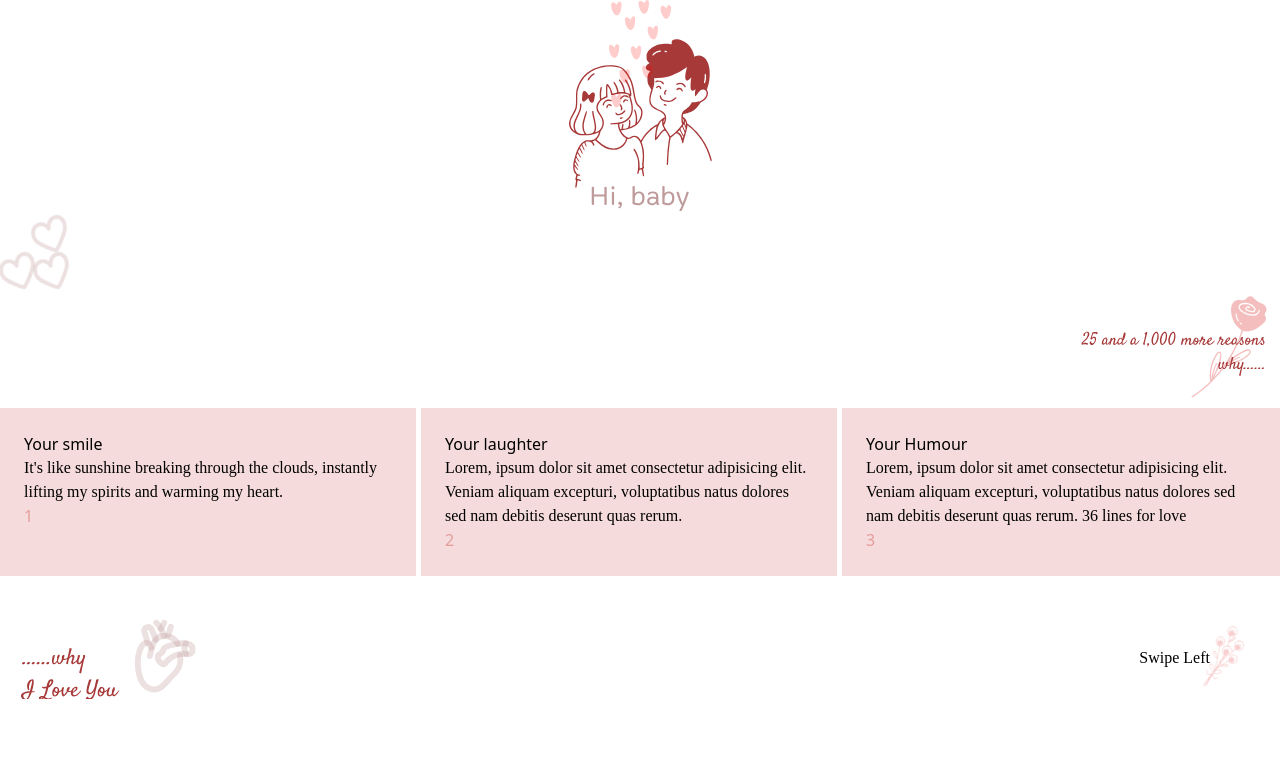
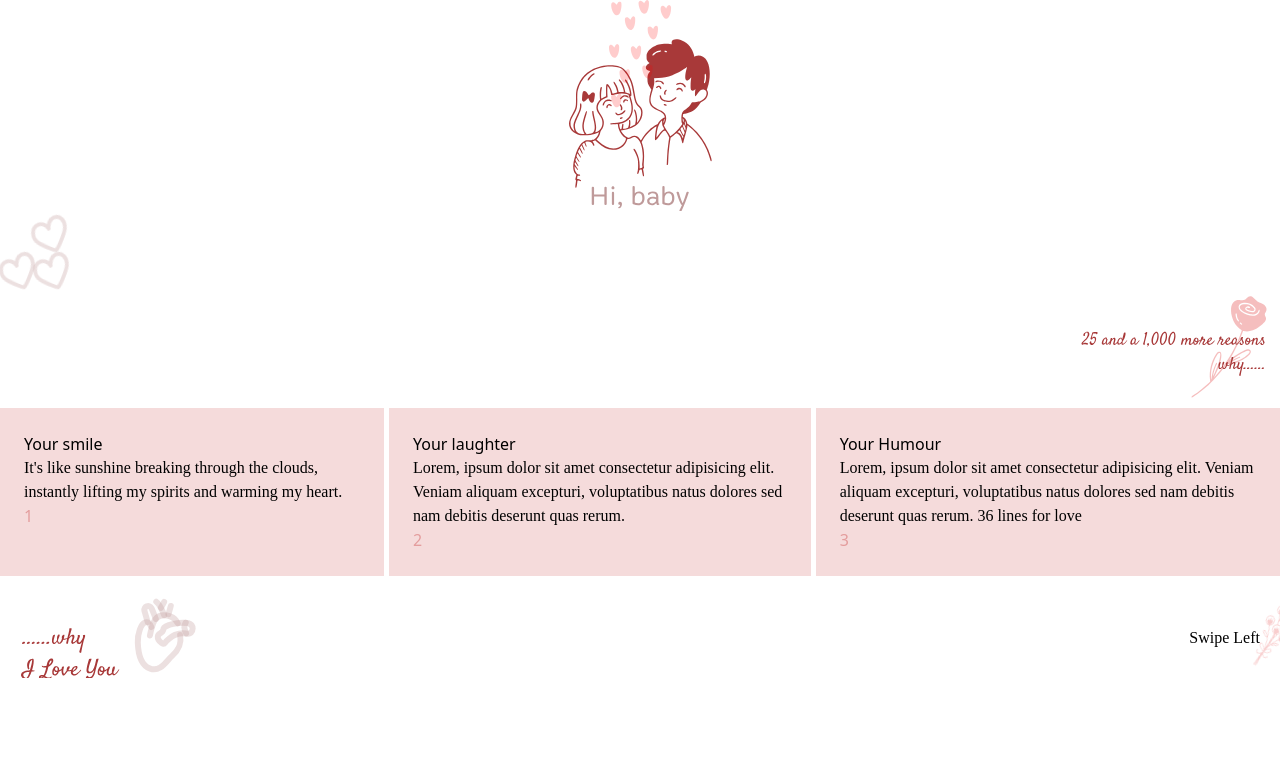
Before and after one commit to tosxin-456/angel-memiores, a React (Vite) app: page / in a window 1280 px wide. Shown: the top 768 px of the page. Built offline with nearby package versions, Linux system fonts and the light colour scheme; a web font is replaced by a local one.

Commit message:
adjusted the text

```diff
--- a/src/pages/components/cardsReview.jsx
+++ b/src/pages/components/cardsReview.jsx
@@ -11,7 +11,7 @@ const Reviews = ({ data }) => {
   return (
     <Card
     backgroundColor={'rgba(228, 157, 157, 0.37)'}
-    textAlign="start" maxW="lg" p="1.5em" minW="26em" className=" rounded-sm" >
+    textAlign="start" maxW="lg" p="1.5em" minW="24em" className=" rounded-sm" >
           <CardHeader
           width={'100%'}
           >
--- a/src/pages/index/index.jsx
+++ b/src/pages/index/index.jsx
@@ -64,7 +64,7 @@ function StartPage() {
             </HStack>
         <HStack
         ml={'auto'}
-        m={'50px'}
+        // m={'50px'}
         >
         <Image
         zIndex={-1}
@@ -76,7 +76,7 @@ function StartPage() {
         <Text
         fontFamily='"Satoshi", "sans-serif"'
         fontWeight={'500'}
-        className='text-xl text-[#676262] '
+        className='text-lg text-[#676262] '
         >Swipe Left</Text>
         </HStack>
         </Flex>
```
